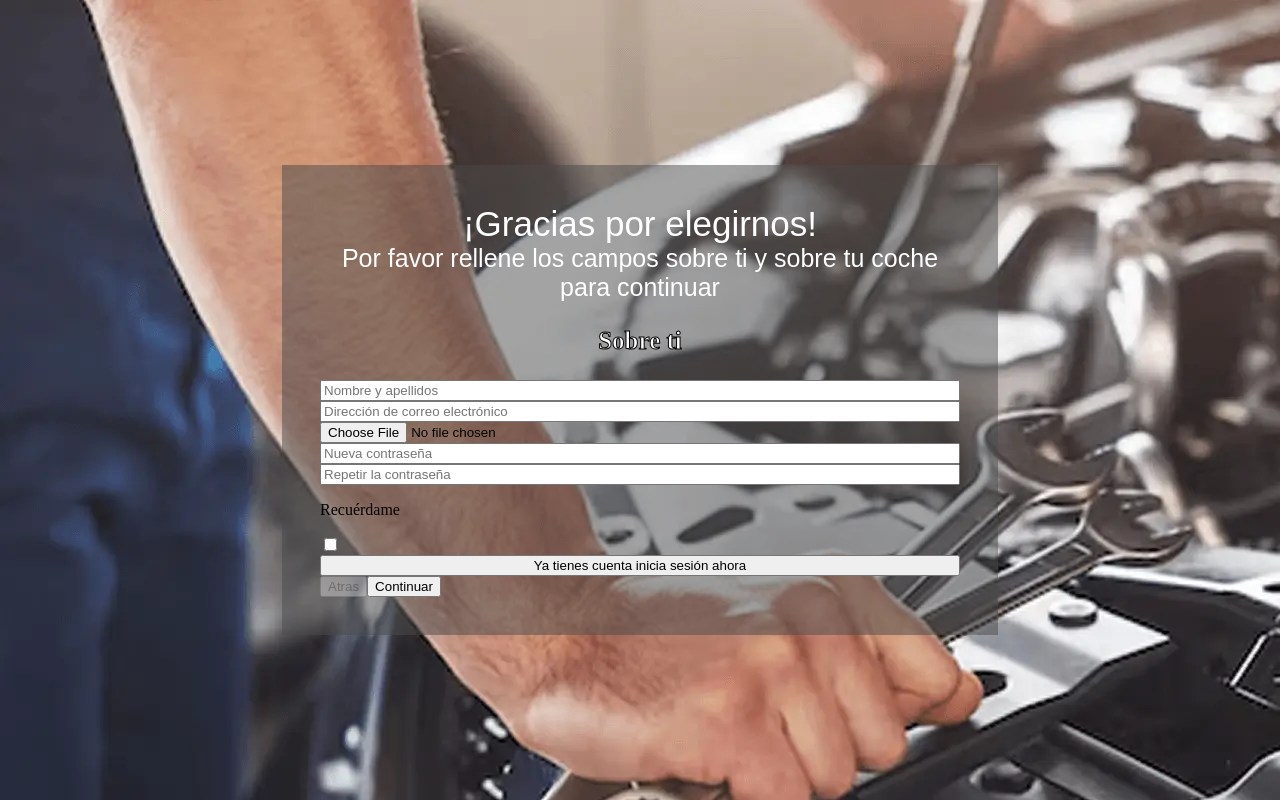
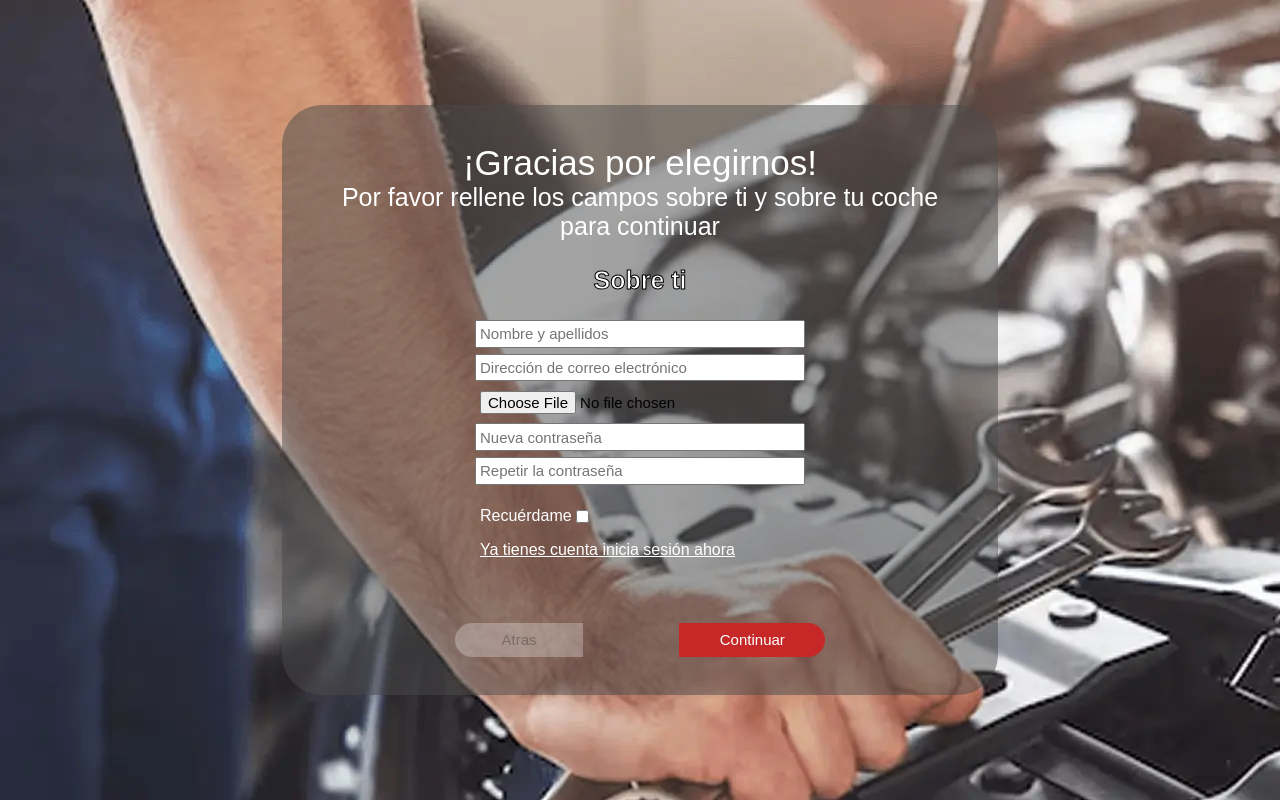
Before and after one commit to dcuecal515/TalleresMilleniumRep, an Angular app in the folder Web/Front/TalleresMillenium/: page /inicio-sesion in a window 1280 px wide. Both pictures are taken after a click on the button "ir a registro". Built offline with nearby package versions, Linux system fonts and the light colour scheme; a web font is replaced by a local one.

Commit message:
arreglo casi completo de css en inicio sesión

```diff
--- a/Web/Front/TalleresMillenium/src/app/pages/inicio-sesion/inicio-sesion.component.css
+++ b/Web/Front/TalleresMillenium/src/app/pages/inicio-sesion/inicio-sesion.component.css
@@ -5,6 +5,7 @@
     width: 100%;
     display: flex;
     justify-content: center;
+    font-family: sans-serif;
 }
 .contenido{
     width: 50%;
@@ -15,16 +16,15 @@
     align-self: center;
     justify-self: center;
     gap: 0%;
+    border-radius: 40px;
 }
 .titulo{
-    font-family: sans-serif;
     font-size: 35px;
     text-align: center;
     margin: 0;
     color: white;
 }
 .subtitulo{
-    font-family: sans-serif;
     font-size: 25px;
     text-align: center;
     margin-top: 0;
@@ -39,26 +39,59 @@
     margin-top: 0;
 }
 .inputs{
-
+    width: 50%;
+    display: flex;
+    align-self: center;
+    font-size: 15px;
+    padding: 0.5%;
+    margin-bottom: 1%;
 }
 .recuerdame-div{
-
+    display: flex;
+    flex-direction: row;
+    padding-left: 25%;
+    margin-bottom: 0;
 }
 .recuerdame-txt{
-
+    color: white;
 }
 .recuerdame-CB{
-
+    align-self: center;
+    justify-self: center;
 }
 .ir-a-IS{
-
+    margin-top: 0%;
+    margin-bottom: 10%;
+    text-decoration: underline;
+    color: white;
+    padding-left: 25%;
 }
 .botones{
-
+    display: flex;
+    flex-direction: row;
+    align-items: center;
+    justify-content: center;
+    gap: 15%;
 }
 .boton-A{
-
+    padding: 1%;
+    padding-left: 7%;
+    padding-right: 7%;
+    border-top-left-radius: 20px;
+    border-bottom-left-radius: 20px;
+    border-color: transparent;
+    font-family: sans-serif;
+    font-size: 15px;
 }
 .boton-C{
-
+    padding: 1%;
+    padding-left: 6%;
+    padding-right: 6%;
+    border-top-right-radius: 20px;
+    border-bottom-right-radius: 20px;
+    border-color: transparent;
+    color: white;
+    background-color: #C62828;
+    font-family: sans-serif;
+    font-size: 15px;
 }
--- a/Web/Front/TalleresMillenium/src/app/pages/inicio-sesion/inicio-sesion.component.html
+++ b/Web/Front/TalleresMillenium/src/app/pages/inicio-sesion/inicio-sesion.component.html
@@ -17,7 +17,7 @@
                 <p class="recuerdame-txt">Recuérdame</p>
                 <input type="checkbox" class="recuerdame-CB">
             </div>
-            <button (click)="tieneCuenta=true" class="ir-a-IS">Ya tienes cuenta inicia sesión ahora</button>
+            <p (click)="tieneCuenta=true" class="ir-a-IS">Ya tienes cuenta inicia sesión ahora</p>
             <div class="botones">
                 <button class="boton-A" disabled>Atras</button>
                 <button class="boton-C" (click)="continuarRellenando()">Continuar</button>
```
